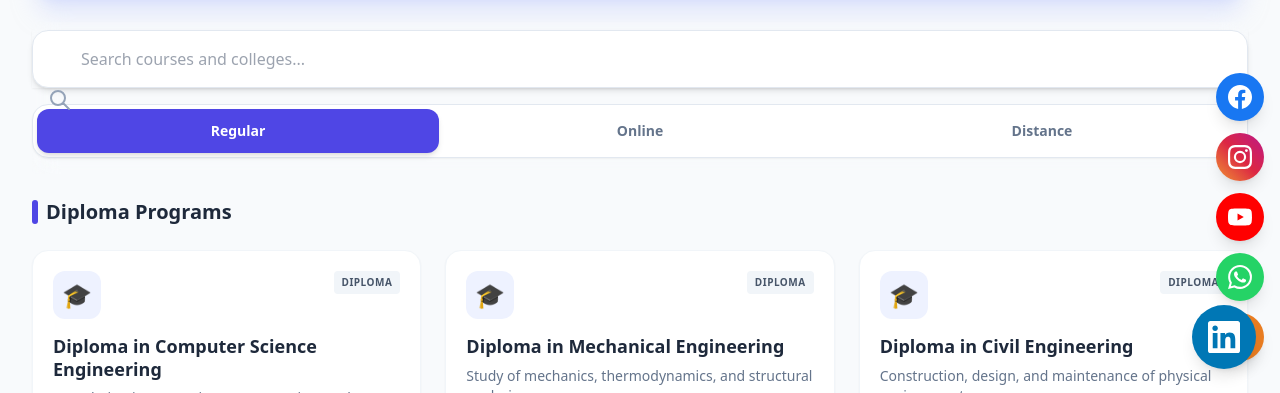
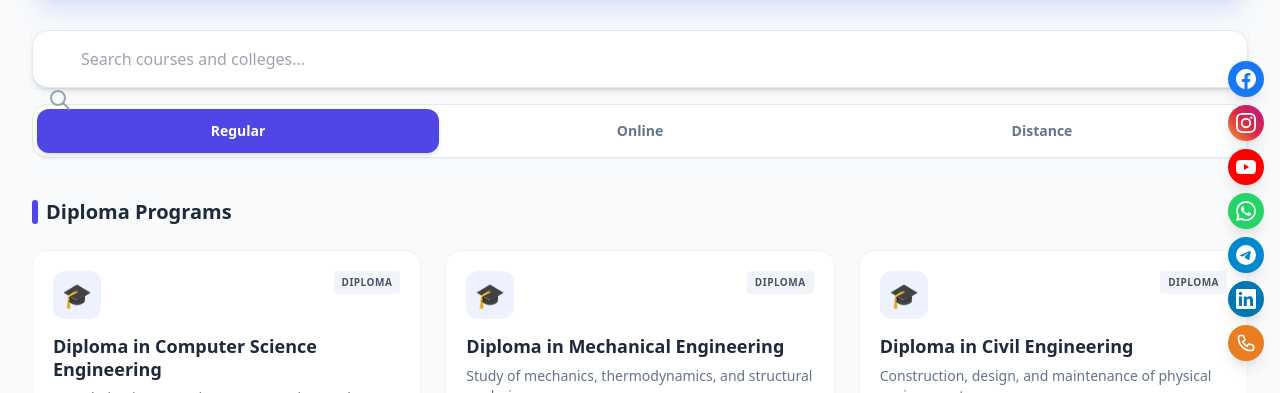
Before and after one commit to sundarammishra007/collegegate.in, a React (Vite) app: page / in a window 1280 px wide. Shown: the part 407-800 px from the top of the page. Built offline with nearby package versions, Linux system fonts and the light colour scheme; no server answers.

Commit message:
fix(ui): Adjust social media icon sizes and spacing
This commit refines the layout of the floating social media buttons. It reduces the padding around the Facebook icon and slightly decreases the icon size for better visual balance. The gap between social media icons has also been adjusted.

```diff
--- a/App.tsx
+++ b/App.tsx
@@ -256,49 +256,67 @@ function AppContent() {
       </div>
 
       {/* Floating Contact Buttons */}
-      <div className="fixed bottom-20 right-4 z-40 flex flex-col gap-3 md:bottom-8">
+      <div className="fixed bottom-20 right-4 z-40 flex flex-col gap-2 md:bottom-8">
           <a
             href="https://www.facebook.com/share/17zGSaFZo5/"
             target="_blank"
             rel="noopener noreferrer"
-            className="bg-[#1877F2] text-white p-3 rounded-full shadow-lg hover:scale-110 transition-transform flex items-center justify-center animate-bounce-in"
+            className="bg-[#1877F2] text-white p-2 rounded-full shadow-lg hover:scale-110 transition-transform flex items-center justify-center animate-bounce-in"
             title="Follow on Facebook"
           >
-              <svg className="w-6 h-6" fill="currentColor" viewBox="0 0 24 24"><path d="M24 12.073c0-6.627-5.373-12-12-12s-12 5.373-12 12c0 5.99 4.388 10.954 10.125 11.854v-8.385H7.078v-3.469h3.047V9.43c0-3.007 1.792-4.669 4.533-4.669 1.312 0 2.686.235 2.686.235v2.953H15.83c-1.491 0-1.956.925-1.956 1.874v2.25h3.328l-.532 3.469h-2.796v8.385C19.612 23.027 24 18.062 24 12.073z"/></svg>
+              <svg className="w-5 h-5" fill="currentColor" viewBox="0 0 24 24"><path d="M24 12.073c0-6.627-5.373-12-12-12s-12 5.373-12 12c0 5.99 4.388 10.954 10.125 11.854v-8.385H7.078v-3.469h3.047V9.43c0-3.007 1.792-4.669 4.533-4.669 1.312 0 2.686.235 2.686.235v2.953H15.83c-1.491 0-1.956.925-1.956 1.874v2.25h3.328l-.532 3.469h-2.796v8.385C19.612 23.027 24 18.062 24 12.073z"/></svg>
           </a>
           <a
             href="https://www.instagram.com/collegegate_official?igsh=MTZ6b2d5b3NuMDJ3cg=="
             target="_blank"
             rel="noopener noreferrer"
-            className="bg-gradient-to-tr from-[#f09433] via-[#dc2743] to-[#bc1888] text-white p-3 rounded-full shadow-lg hover:scale-110 transition-transform flex items-center justify-center animate-bounce-in delay-75"
+            className="bg-gradient-to-tr from-[#f09433] via-[#dc2743] to-[#bc1888] text-white p-2 rounded-full shadow-lg hover:scale-110 transition-transform flex items-center justify-center animate-bounce-in delay-75"
             title="Follow on Instagram"
           >
-              <svg className="w-6 h-6" fill="currentColor" viewBox="0 0 24 24"><path d="M12 2.163c3.204 0 3.584.012 4.85.07 3.252.148 4.771 1.691 4.919 4.919.058 1.265.069 1.645.069 4.849 0 3.205-.012 3.584-.069 4.849-.149 3.225-1.664 4.771-4.919 4.919-1.266.058-1.644.07-4.85.07-3.204 0-3.584-.012-4.849-.07-3.26-.149-4.771-1.699-4.919-4.92-.058-1.265-.07-1.644-.07-4.849 0-3.204.013-3.583.07-4.849.149-3.227 1.664-4.771 4.919-4.919 1.266-.057 1.645-.069 4.849-.069zM12 0C8.741 0 8.333.014 7.053.072 2.695.272.273 2.69.073 7.052.014 8.333 0 8.741 0 12c0 3.259.014 3.668.072 4.948.2 4.358 2.618 6.78 6.98 6.98C8.333 23.986 8.741 24 12 24c3.259 0 3.668-.014 4.948-.072 4.354-.2 6.782-2.618 6.979-6.98.059-1.28.073-1.689.073-4.948 0-3.259-.014-3.667-.072-4.947-.196-4.354-2.617-6.78-6.979-6.98C15.668.014 15.259 0 12 0zm0 5.838a6.162 6.162 0 100 12.324 6.162 6.162 0 000-12.324zM12 16a4 4 0 110-8 4 4 0 010 8zm6.406-11.845a1.44 1.44 0 100 2.881 1.44 1.44 0 000-2.881z"/></svg>
+              <svg className="w-5 h-5" fill="currentColor" viewBox="0 0 24 24"><path d="M12 2.163c3.204 0 3.584.012 4.85.07 3.252.148 4.771 1.691 4.919 4.919.058 1.265.069 1.645.069 4.849 0 3.205-.012 3.584-.069 4.849-.149 3.225-1.664 4.771-4.919 4.919-1.266.058-1.644.07-4.85.07-3.204 0-3.584-.012-4.849-.07-3.26-.149-4.771-1.699-4.919-4.92-.058-1.265-.07-1.644-.07-4.849 0-3.204.013-3.583.07-4.849.149-3.227 1.664-4.771 4.919-4.919 1.266-.057 1.645-.069 4.849-.069zM12 0C8.741 0 8.333.014 7.053.072 2.695.272.273 2.69.073 7.052.014 8.333 0 8.741 0 12c0 3.259.014 3.668.072 4.948.2 4.358 2.618 6.78 6.98 6.98C8.333 23.986 8.741 24 12 24c3.259 0 3.668-.014 4.948-.072 4.354-.2 6.782-2.618 6.979-6.98.059-1.28.073-1.689.073-4.948 0-3.259-.014-3.667-.072-4.947-.196-4.354-2.617-6.78-6.979-6.98C15.668.014 15.259 0 12 0zm0 5.838a6.162 6.162 0 100 12.324 6.162 6.162 0 000-12.324zM12 16a4 4 0 110-8 4 4 0 010 8zm6.406-11.845a1.44 1.44 0 100 2.881 1.44 1.44 0 000-2.881z"/></svg>
           </a>
           <a
             href="http://www.youtube.com/@CollegeGate007"
             target="_blank"
             rel="noopener noreferrer"
-            className="bg-[#FF0000] text-white p-3 rounded-full shadow-lg hover:scale-110 transition-transform flex items-center justify-center animate-bounce-in delay-100"
+            className="bg-[#FF0000] text-white p-2 rounded-full shadow-lg hover:scale-110 transition-transform flex items-center justify-center animate-bounce-in delay-100"
             title="Watch on YouTube"
           >
-              <svg className="w-6 h-6" fill="currentColor" viewBox="0 0 24 24"><path d="M23.498 6.186a3.016 3.016 0 0 0-2.122-2.136C19.505 3.545 12 3.545 12 3.545s-7.505 0-9.377.505A3.017 3.017 0 0 0 .502 6.186C0 8.07 0 12 0 12s0 3.93.502 5.814a3.016 3.016 0 0 0 2.122 2.136c1.871.505 9.376.505 9.376.505s7.505 0 9.377-.505a3.015 3.015 0 0 0 2.122-2.136C24 15.93 24 12 24 12s0-3.93-.502-5.814zM9.545 15.568V8.432L15.818 12l-6.273 3.568z"/></svg>
+              <svg className="w-5 h-5" fill="currentColor" viewBox="0 0 24 24"><path d="M23.498 6.186a3.016 3.016 0 0 0-2.122-2.136C19.505 3.545 12 3.545 12 3.545s-7.505 0-9.377.505A3.017 3.017 0 0 0 .502 6.186C0 8.07 0 12 0 12s0 3.93.502 5.814a3.016 3.016 0 0 0 2.122 2.136c1.871.505 9.376.505 9.376.505s7.505 0 9.377-.505a3.015 3.015 0 0 0 2.122-2.136C24 15.93 24 12 24 12s0-3.93-.502-5.814zM9.545 15.568V8.432L15.818 12l-6.273 3.568z"/></svg>
           </a>
           <a
             href="https://wa.me/917033827101?text=HELLO%20i%20want%20to%20know%20more"
             target="_blank"
             rel="noopener noreferrer"
-            className="bg-[#25D366] text-white p-3 rounded-full shadow-lg hover:scale-110 transition-transform flex items-center justify-center animate-bounce-in delay-150"
+            className="bg-[#25D366] text-white p-2 rounded-full shadow-lg hover:scale-110 transition-transform flex items-center justify-center animate-bounce-in delay-150"
             title="Chat on WhatsApp"
           >
-              <svg className="w-6 h-6" fill="currentColor" viewBox="0 0 24 24"><path d="M17.472 14.382c-.297-.149-1.758-.867-2.03-.967-.273-.099-.471-.148-.67.15-.197.297-.767.966-.94 1.164-.173.199-.347.223-.644.075-.297-.15-1.255-.463-2.39-1.475-.883-.788-1.48-1.761-1.653-2.059-.173-.297-.018-.458.13-.606.134-.133.298-.347.446-.52.149-.174.198-.298.298-.497.099-.198.05-.371-.025-.52-.075-.149-.669-1.612-.916-2.207-.242-.579-.487-.5-.669-.51-.173-.008-.371-.01-.57-.01-.198 0-.52.074-.792.372-.272.297-1.04 1.016-1.04 2.479 0 1.462 1.065 2.875 1.213 3.074.149.198 2.096 3.2 5.077 4.487.709.306 1.262.489 1.694.625.712.227 1.36.195 1.871.118.571-.085 1.758-.719 2.006-1.413.248-.694.248-1.289.173-1.413-.074-.124-.272-.198-.57-.347m-5.421 7.403h-.004a9.87 9.87 0 01-5.031-1.378l-.361-.214-3.741.982.998-3.648-.235-.374a9.86 9.86 0 01-1.51-5.26c.001-5.45 4.436-9.884 9.888-9.884 2.64 0 5.122 1.03 6.988 2.898a9.825 9.825 0 012.893 6.994c-.003 5.45-4.437 9.884-9.885 9.884m8.413-18.297A11.815 11.815 0 0012.05 0C5.495 0 .16 5.335.157 11.892c0 2.096.547 4.128 1.588 5.911L.061 24l6.171-1.616a11.879 11.879 0 005.821 1.543h.003c6.556 0 11.89-5.335 11.893-11.893a11.821 11.821 0 00-3.48-8.413Z"/></svg>
+              <svg className="w-5 h-5" fill="currentColor" viewBox="0 0 24 24"><path d="M17.472 14.382c-.297-.149-1.758-.867-2.03-.967-.273-.099-.471-.148-.67.15-.197.297-.767.966-.94 1.164-.173.199-.347.223-.644.075-.297-.15-1.255-.463-2.39-1.475-.883-.788-1.48-1.761-1.653-2.059-.173-.297-.018-.458.13-.606.134-.133.298-.347.446-.52.149-.174.198-.298.298-.497.099-.198.05-.371-.025-.52-.075-.149-.669-1.612-.916-2.207-.242-.579-.487-.5-.669-.51-.173-.008-.371-.01-.57-.01-.198 0-.52.074-.792.372-.272.297-1.04 1.016-1.04 2.479 0 1.462 1.065 2.875 1.213 3.074.149.198 2.096 3.2 5.077 4.487.709.306 1.262.489 1.694.625.712.227 1.36.195 1.871.118.571-.085 1.758-.719 2.006-1.413.248-.694.248-1.289.173-1.413-.074-.124-.272-.198-.57-.347m-5.421 7.403h-.004a9.87 9.87 0 01-5.031-1.378l-.361-.214-3.741.982.998-3.648-.235-.374a9.86 9.86 0 01-1.51-5.26c.001-5.45 4.436-9.884 9.888-9.884 2.64 0 5.122 1.03 6.988 2.898a9.825 9.825 0 012.893 6.994c-.003 5.45-4.437 9.884-9.885 9.884m8.413-18.297A11.815 11.815 0 0012.05 0C5.495 0 .16 5.335.157 11.892c0 2.096.547 4.128 1.588 5.911L.061 24l6.171-1.616a11.879 11.879 0 005.821 1.543h.003c6.556 0 11.89-5.335 11.893-11.893a11.821 11.821 0 00-3.48-8.413Z"/></svg>
+          </a>
+          <a
+            href="https://t.me/collegegate_official"
+            target="_blank"
+            rel="noopener noreferrer"
+            className="bg-[#0088cc] text-white p-2 rounded-full shadow-lg hover:scale-110 transition-transform flex items-center justify-center animate-bounce-in delay-200"
+            title="Join on Telegram"
+          >
+              <svg className="w-5 h-5" fill="currentColor" viewBox="0 0 24 24"><path d="M11.944 0A12 12 0 0 0 0 12a12 12 0 0 0 12 12 12 12 0 0 0 12-12A12 12 0 0 0 12 0a12 12 0 0 0-.056 0zm4.962 7.224c.1-.002.321.023.465.14a.506.506 0 0 1 .171.325c.016.093.036.306.02.472-.18 1.898-.962 6.502-1.36 8.627-.168.9-.499 1.201-.82 1.23-.696.065-1.225-.46-1.9-.902-1.056-.693-1.653-1.124-2.678-1.8-1.185-.78-.417-1.21.258-1.91.177-.184 3.247-2.977 3.307-3.23.007-.032.014-.15-.056-.212s-.174-.041-.249-.024c-.106.024-1.793 1.14-5.061 3.345-.48.33-.913.49-1.302.48-.428-.008-1.252-.241-1.865-.44-.752-.245-1.349-.374-1.297-.789.027-.216.325-.437.893-.663 3.498-1.524 5.83-2.529 6.998-3.014 3.332-1.386 4.025-1.627 4.476-1.635z"/></svg>
+          </a>
+          <a
+            href="https://www.linkedin.com/company/collegegate/"
+            target="_blank"
+            rel="noopener noreferrer"
+            className="bg-[#0077b5] text-white p-2 rounded-full shadow-lg hover:scale-110 transition-transform flex items-center justify-center animate-bounce-in delay-200"
+            title="Follow us on LinkedIn"
+          >
+              <svg className="w-5 h-5" fill="currentColor" viewBox="0 0 24 24"><path d="M20.447 20.452h-3.554v-5.569c0-1.328-.027-3.037-1.852-3.037-1.853 0-2.136 1.445-2.136 2.939v5.667H9.351V9h3.414v1.561h.046c.477-.9 1.637-1.85 3.37-1.85 3.601 0 4.267 2.37 4.267 5.455v6.286zM5.337 7.433c-1.144 0-2.063-.926-2.063-2.065 0-1.138.92-2.063 2.063-2.063 1.14 0 2.064.925 2.064 2.063 0 1.139-.925 2.065-2.064 2.065zm1.782 13.019H3.555V9h3.564v11.452zM22.225 0H1.771C.792 0 0 .774 0 1.729v20.542C0 23.227.792 24 1.771 24h20.451C23.2 24 24 23.227 24 22.271V1.729C24 .774 23.2 0 22.222 0h.003z"/></svg>
           </a>
           <a
             href="tel:+917033827101"
-            className="bg-[#E97D22] text-white p-3 rounded-full shadow-lg hover:scale-110 transition-transform flex items-center justify-center animate-bounce-in delay-200"
+            className="bg-[#E97D22] text-white p-2 rounded-full shadow-lg hover:scale-110 transition-transform flex items-center justify-center animate-bounce-in delay-300"
             title="Call Now"
           >
-              <svg className="w-6 h-6" fill="none" stroke="currentColor" viewBox="0 0 24 24"><path strokeLinecap="round" strokeLinejoin="round" strokeWidth={2} d="M3 5a2 2 0 012-2h3.28a1 1 0 01.948.684l1.498 4.493a1 1 0 01-.502 1.21l-2.257 1.13a11.042 11.042 0 005.516 5.516l1.13-2.257a1 1 0 011.21-.502l4.493 1.498a1 1 0 01.684.949V19a2 2 0 01-2 2h-1C9.716 21 3 14.284 3 6V5z" /></svg>
+              <svg className="w-5 h-5" fill="none" stroke="currentColor" viewBox="0 0 24 24"><path strokeLinecap="round" strokeLinejoin="round" strokeWidth={2} d="M3 5a2 2 0 012-2h3.28a1 1 0 01.948.684l1.498 4.493a1 1 0 01-.502 1.21l-2.257 1.13a11.042 11.042 0 005.516 5.516l1.13-2.257a1 1 0 011.21-.502l4.493 1.498a1 1 0 01.684.949V19a2 2 0 01-2 2h-1C9.716 21 3 14.284 3 6V5z" /></svg>
           </a>
       </div>
 
@@ -354,6 +372,10 @@ function AppContent() {
                   <svg className="w-4 h-4 text-[#E97D22]" fill="currentColor" viewBox="0 0 24 24"><path d="M17.472 14.382c-.297-.149-1.758-.867-2.03-.967-.273-.099-.471-.148-.67.15-.197.297-.767.966-.94 1.164-.173.199-.347.223-.644.075-.297-.15-1.255-.463-2.39-1.475-.883-.788-1.48-1.761-1.653-2.059-.173-.297-.018-.458.13-.606.134-.133.298-.347.446-.52.149-.174.198-.298.298-.497.099-.198.05-.371-.025-.52-.075-.149-.669-1.612-.916-2.207-.242-.579-.487-.5-.669-.51-.173-.008-.371-.01-.57-.01-.198 0-.52.074-.792.372-.272.297-1.04 1.016-1.04 2.479 0 1.462 1.065 2.875 1.213 3.074.149.198 2.096 3.2 5.077 4.487.709.306 1.262.489 1.694.625.712.227 1.36.195 1.871.118.571-.085 1.758-.719 2.006-1.413.248-.694.248-1.289.173-1.413-.074-.124-.272-.198-.57-.347m-5.421 7.403h-.004a9.87 9.87 0 01-5.031-1.378l-.361-.214-3.741.982.998-3.648-.235-.374a9.86 9.86 0 01-1.51-5.26c.001-5.45 4.436-9.884 9.888-9.884 2.64 0 5.122 1.03 6.988 2.898a9.825 9.825 0 012.893 6.994c-.003 5.45-4.437 9.884-9.885 9.884m8.413-18.297A11.815 11.815 0 0012.05 0C5.495 0 .16 5.335.157 11.892c0 2.096.547 4.128 1.588 5.911L.061 24l6.171-1.616a11.879 11.879 0 005.821 1.543h.003c6.556 0 11.89-5.335 11.893-11.893a11.821 11.821 0 00-3.48-8.413Z"/></svg>
                   WhatsApp
                 </a>
+                <a href="https://t.me/collegegate_official" target="_blank" rel="noopener noreferrer" className="flex items-center gap-1 hover:text-white transition-colors text-sm" title="Telegram">
+                  <svg className="w-4 h-4 text-[#E97D22]" fill="currentColor" viewBox="0 0 24 24"><path d="M11.944 0A12 12 0 0 0 0 12a12 12 0 0 0 12 12 12 12 0 0 0 12-12A12 12 0 0 0 12 0a12 12 0 0 0-.056 0zm4.962 7.224c.1-.002.321.023.465.14a.506.506 0 0 1 .171.325c.016.093.036.306.02.472-.18 1.898-.962 6.502-1.36 8.627-.168.9-.499 1.201-.82 1.23-.696.065-1.225-.46-1.9-.902-1.056-.693-1.653-1.124-2.678-1.8-1.185-.78-.417-1.21.258-1.91.177-.184 3.247-2.977 3.307-3.23.007-.032.014-.15-.056-.212s-.174-.041-.249-.024c-.106.024-1.793 1.14-5.061 3.345-.48.33-.913.49-1.302.48-.428-.008-1.252-.241-1.865-.44-.752-.245-1.349-.374-1.297-.789.027-.216.325-.437.893-.663 3.498-1.524 5.83-2.529 6.998-3.014 3.332-1.386 4.025-1.627 4.476-1.635z"/></svg>
+                  Telegram
+                </a>
                 <a href="http://www.youtube.com/@CollegeGate007" target="_blank" rel="noopener noreferrer" className="flex items-center gap-1 hover:text-white transition-colors text-sm" title="YouTube">
                   <svg className="w-4 h-4 text-[#E97D22]" fill="currentColor" viewBox="0 0 24 24"><path d="M23.498 6.186a3.016 3.016 0 0 0-2.122-2.136C19.505 3.545 12 3.545 12 3.545s-7.505 0-9.377.505A3.017 3.017 0 0 0 .502 6.186C0 8.07 0 12 0 12s0 3.93.502 5.814a3.016 3.016 0 0 0 2.122 2.136c1.871.505 9.376.505 9.376.505s7.505 0 9.377-.505a3.015 3.015 0 0 0 2.122-2.136C24 15.93 24 12 24 12s0-3.93-.502-5.814zM9.545 15.568V8.432L15.818 12l-6.273 3.568z"/></svg>
                   YouTube
@@ -379,19 +401,6 @@ function AppContent() {
         </div>
       </footer>
 
-      {/* LinkedIn Floating Action Button */}
-      <a
-        href="https://www.linkedin.com/company/collegegate/"
-        target="_blank"
-        rel="noopener noreferrer"
-        className="fixed bottom-20 md:bottom-6 right-6 z-50 bg-[#0077b5] text-white p-3 md:p-4 rounded-full shadow-lg hover:bg-[#005582] hover:scale-110 transition-all duration-300 flex items-center justify-center group"
-        title="Follow us on LinkedIn"
-      >
-        <svg className="w-6 h-6 md:w-8 md:h-8" fill="currentColor" viewBox="0 0 24 24"><path d="M20.447 20.452h-3.554v-5.569c0-1.328-.027-3.037-1.852-3.037-1.853 0-2.136 1.445-2.136 2.939v5.667H9.351V9h3.414v1.561h.046c.477-.9 1.637-1.85 3.37-1.85 3.601 0 4.267 2.37 4.267 5.455v6.286zM5.337 7.433c-1.144 0-2.063-.926-2.063-2.065 0-1.138.92-2.063 2.063-2.063 1.14 0 2.064.925 2.064 2.063 0 1.139-.925 2.065-2.064 2.065zm1.782 13.019H3.555V9h3.564v11.452zM22.225 0H1.771C.792 0 0 .774 0 1.729v20.542C0 23.227.792 24 1.771 24h20.451C23.2 24 24 23.227 24 22.271V1.729C24 .774 23.2 0 22.222 0h.003z"/></svg>
-        <span className="absolute right-full mr-4 bg-white text-[#0077b5] px-3 py-1 rounded-lg text-sm font-bold shadow-md opacity-0 group-hover:opacity-100 transition-opacity whitespace-nowrap pointer-events-none">
-          Connect with us
-        </span>
-      </a>
     </div>
   );
 }
```
